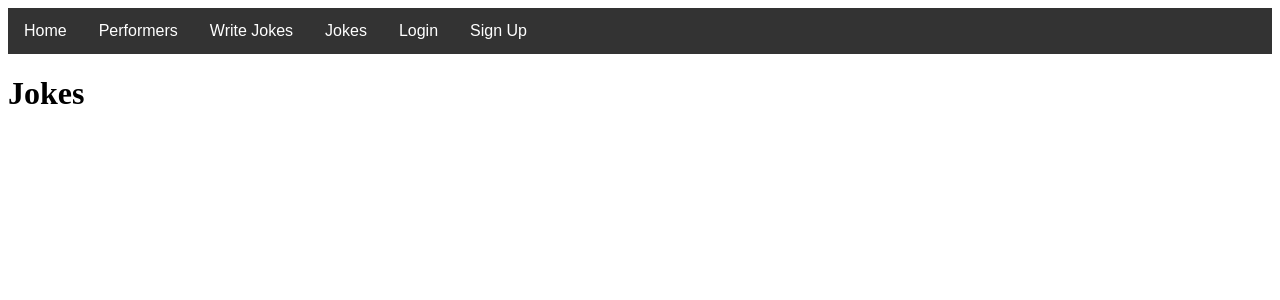
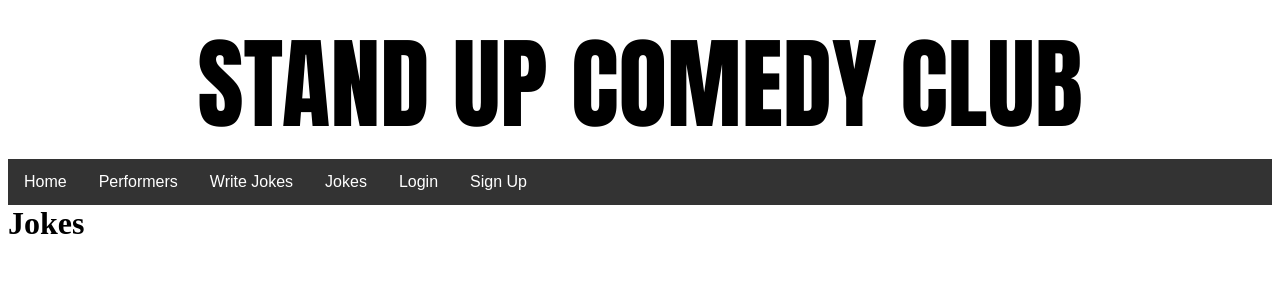
Before and after one commit to madhurijalagamm/standup-v1, a Django app: page /seejokes/ in a window 1280 px wide. Shown: the top 300 px of the page. Run offline with Django 4.2, Linux system fonts and the light colour scheme; data that the repository does not hold is empty.

Commit message:
requirements.txt

```diff
--- a/WEBSITE/WEBSITE/settings.py
+++ b/WEBSITE/WEBSITE/settings.py
@@ -25,7 +25,7 @@ SECRET_KEY = 'django-insecure-^_jpsosv63u8)phk$fwstjttpav3@w+9y7p@wr_mo*5uvnzg#d
 # SECURITY WARNING: don't run with debug turned on in production!
 DEBUG = True
 
-ALLOWED_HOSTS = ['nafieverywhere123.pythonanywhere.com']
+ALLOWED_HOSTS = ['*']
 
 
 # Application definition
--- a/WEBSITE/template/jokes_disp.html
+++ b/WEBSITE/template/jokes_disp.html
@@ -10,6 +10,10 @@
         margin: 0;
         margin-bottom: 10px;
 
+      }
+      h1{
+        margin-bottom: 0px;
+        margin-top:0px;
       }
       .navbar ul {
             list-style-type: none;
@@ -40,6 +44,8 @@
       </style>
     <title>Jokes Page</title>
   </head>
+  <center><h1 style="font-family: Impact, Haettenschweiler, 'Arial Narrow Bold', sans-serif; font-size: 100px;"><b>STAND UP COMEDY CLUB</b></h1></center>
+
   <body>
     <div class="navbar">
       <ul>
--- a/WEBSITE/template/login_page.html
+++ b/WEBSITE/template/login_page.html
@@ -54,6 +54,8 @@
 
         </style>
     </head>
+    <center><h1 style="font-family: Impact, Haettenschweiler, 'Arial Narrow Bold', sans-serif; font-size: 100px;"><b>STAND UP COMEDY CLUB</b></h1></center>
+
     <body>
         {% load static %}
 
--- a/WEBSITE/template/signup_page.html
+++ b/WEBSITE/template/signup_page.html
@@ -53,6 +53,8 @@
             }
         </style>
     </head>
+    <center><h1 style="font-family: Impact, Haettenschweiler, 'Arial Narrow Bold', sans-serif; font-size: 100px;"><b>STAND UP COMEDY CLUB</b></h1></center>
+
     <body>
 
         </div>
```
Also changed, not shown: WEBSITE/requirements.txt (added, +25 -0 lines), WEBSITE/template/jokes_page.html (+6 -3 lines), WEBSITE/template/welcome.html (+6 -2 lines).
